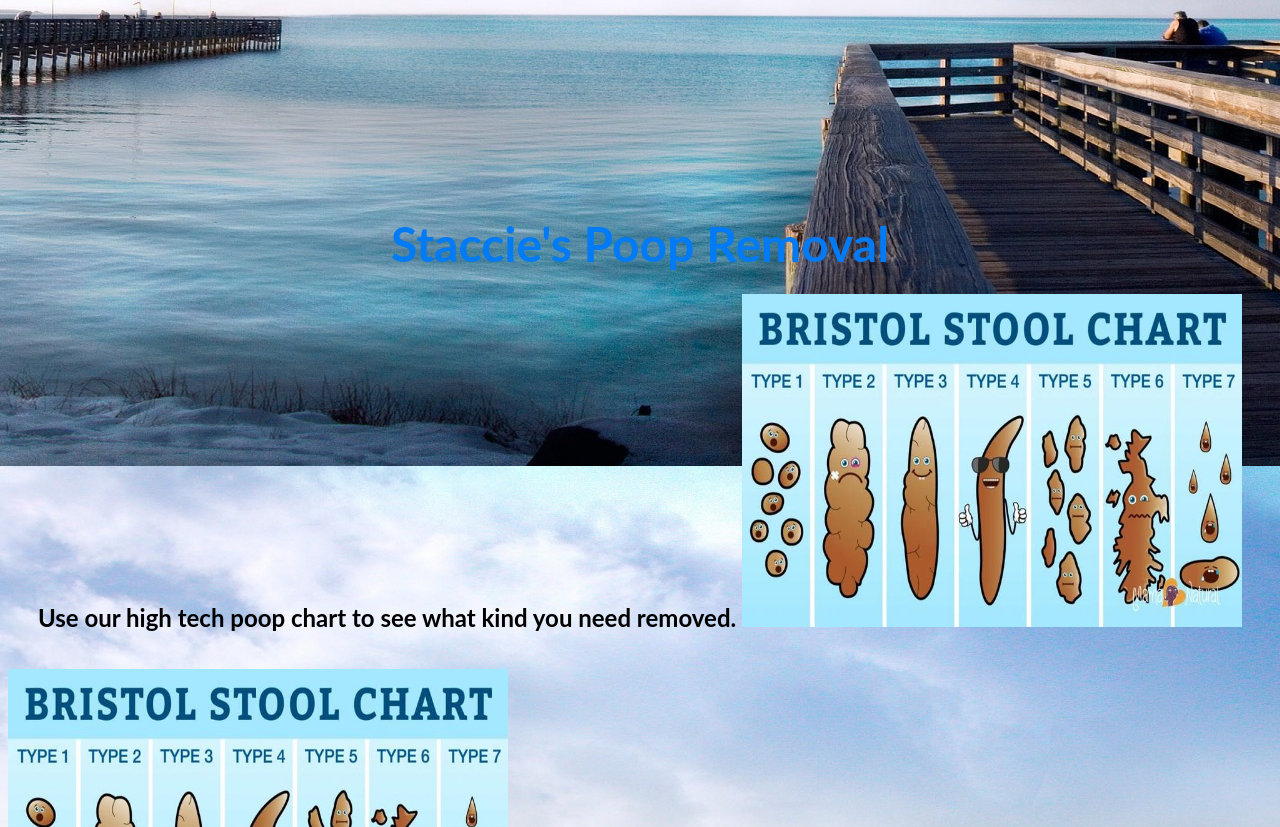
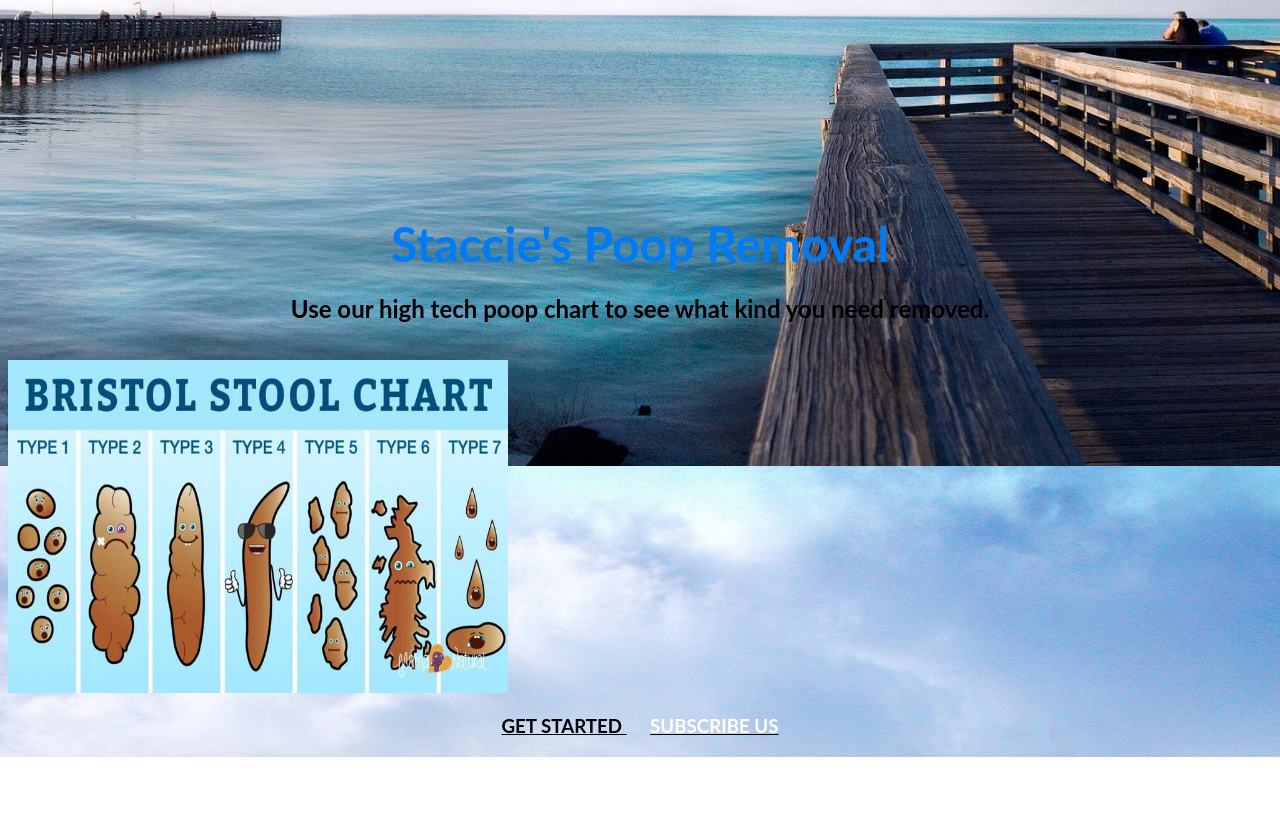
Before and after one commit to rziehr0001/rziehr0001.github.io, a website: page index.html in a window 1280 px wide. Shown: the part 434-1261 px from the top of the page. After the commit the page ends 1191 px from the top, so only its background shows below. Drawn offline with Linux system fonts and the light colour scheme.

Commit message:
Update index.html

```diff
--- a/index.html
+++ b/index.html
@@ -51,8 +51,6 @@
 			Use our high tech poop chart to see what kind you need removed.
 		</font>
 
-	<img src="poopchart.png" alt="Trulli" width="500" height="333">
-
 	</h3>
 	<br />
 
```
